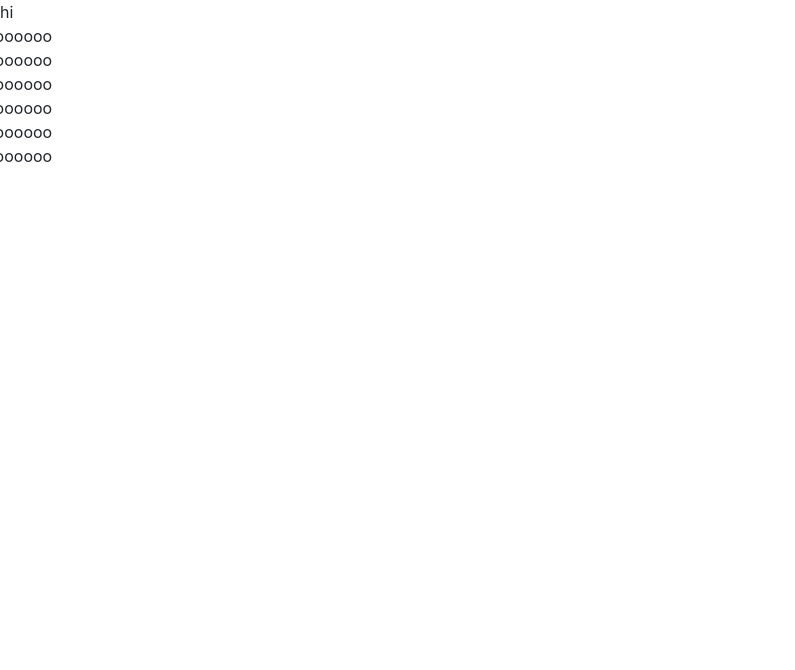
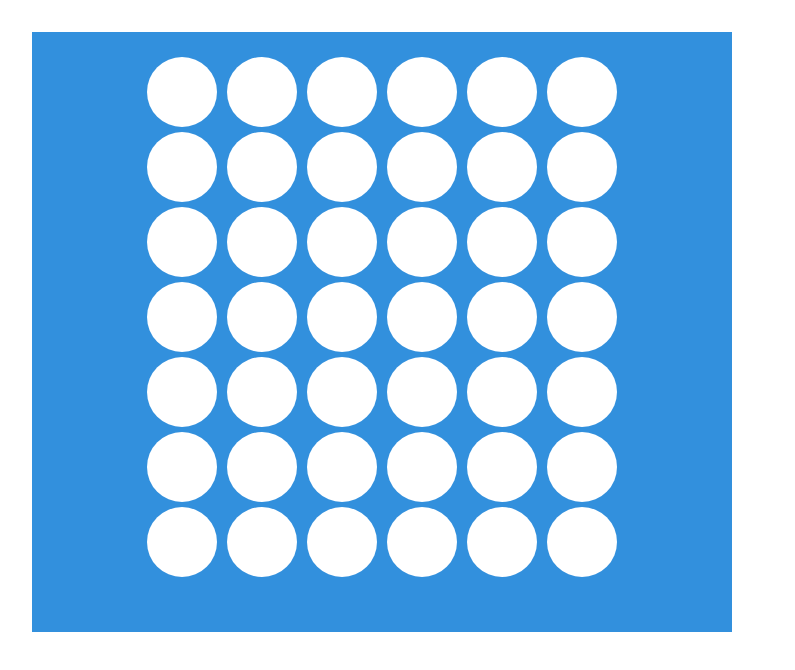
Before and after one commit to Denny29/Connect-Four-v2, a React (Vite) app: page / in a window 1280 px wide. Shown: the top 670 px of the page, without its empty margins (0-795 px from the left). Built offline with nearby package versions, Linux system fonts and the light colour scheme.

Commit message:
Hooray, it actually looks somewhat decent.

```diff
--- a/src/App.css
+++ b/src/App.css
@@ -1,42 +1,35 @@
-/* #root {
-  max-width: 1280px;
+#root {
   margin: 0 auto;
   padding: 2rem;
   text-align: center;
+  width: 100%;
 }
 
-.logo {
-  height: 6em;
-  padding: 1.5em;
-  will-change: filter;
-  transition: filter 300ms;
-}
-.logo:hover {
-  filter: drop-shadow(0 0 2em #646cffaa);
-}
-.logo.react:hover {
-  filter: drop-shadow(0 0 2em #61dafbaa);
+.tile{
+  min-width: 70px;
+  min-height: 70px;
+  border-radius: 60px;
+  margin: 5px;
+  background-color: white;
 }
 
-@keyframes logo-spin {
-  from {
-    transform: rotate(0deg);
-  }
-  to {
-    transform: rotate(360deg);
-  }
+.red{
+  background-color: red;
 }
 
-@media (prefers-reduced-motion: no-preference) {
-  a:nth-of-type(2) .logo {
-    animation: logo-spin infinite 20s linear;
-  }
+.yellow{
+  background-color: yellow;
 }
 
-.card {
-  padding: 2em;
+#gameboard{
+  display: flex;
+  justify-content: center;
+  background-color: rgb(50, 144, 221);
+  width: 700px;
+  height: 600px;
+  padding: 20px;
 }
 
-.read-the-docs {
-  color: #888;
-} */
+.rows{
+  /* justify-content: space-between; */
+}
--- a/src/Gameboard.tsx
+++ b/src/Gameboard.tsx
@@ -3,20 +3,24 @@ import { Tile } from "./tile";
 
 
 export const Gameboard = () => {
+
+    //Board contains the colors of the tiles
+    //Leave it as empty for now
     const [board, setBoard] = useState<string[][]>(
-        Array.from({ length: 6 }, () => Array(7).fill(<Tile />))
+        Array.from({ length: 6 }, () => Array(7).fill(""))
     )
     console.log(board)
     return (
-        <div className="gameboard">
-            hi
-            {board.map((row) => {
-                return <div className="row">
-                    {row.map((tile) => {
-                        return tile
-                    })}
-                </div>
-            } )}
+        <div id="gameboard">
+            {
+                board.map((rows, rowIndex) => {
+                    return <div className="rows">
+                        {rows.map((color, columnIndex) => {
+                            return <Tile key={`${rowIndex}-${columnIndex}`} bgColor={color}/>
+                        })}
+                    </div>
+                })
+            }
         </div>
     )
 }
--- a/src/tile.tsx
+++ b/src/tile.tsx
@@ -1,3 +1,8 @@
-export const Tile = () => {
-    return <div className="tile">o</div>
+type TileProps = {
+    bgColor: string
 }
+
+export const Tile = ({bgColor}: TileProps) => {
+    return <div className={`tile ${bgColor}`}>
+    </div>
+}
```
